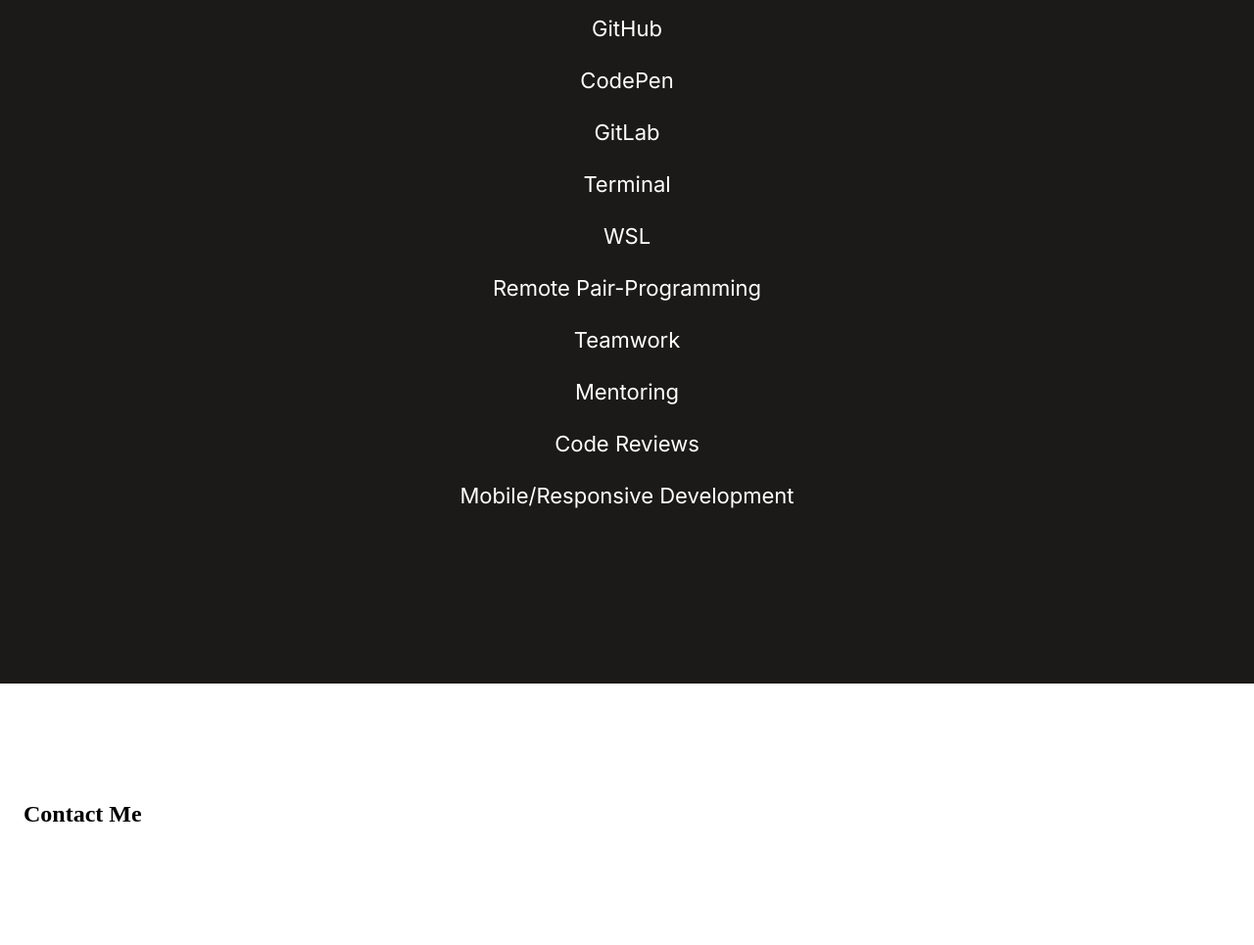
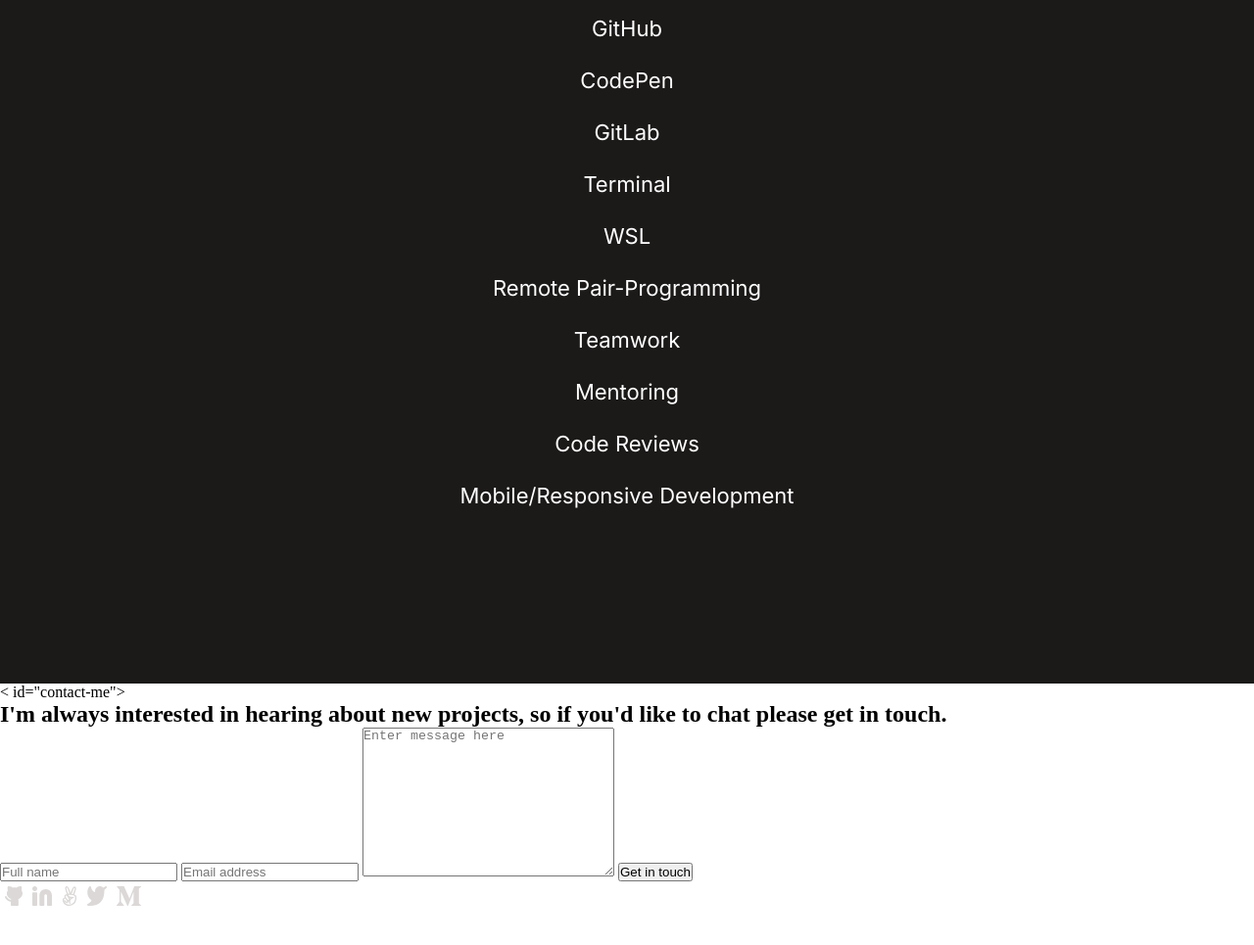
Before and after one commit to AmaduKamara/contact-form, a plain HTML site: page index.html in a window 1280 px wide. Shown: the part 6009-6974 px from the top of the page at 98% size. After the commit the page ends 6943 px from the top, so only its background shows below. Drawn offline with Linux system fonts and the light colour scheme.

Commit message:
Add contact-form structor and contents

```diff
--- a/css/main.css
+++ b/css/main.css
@@ -330,3 +330,7 @@ li {
 #contact-me {
   padding: 120px 24px;
 }
+
+.footer-social-icons {
+  color: #505f79;
+}
--- a/index.html
+++ b/index.html
@@ -290,8 +290,83 @@
           </ul>
         </div>
       </div>
-      <div id="contact-me">
-        <h2>Contact Me</h2>
+      < id="contact-me">
+        <h2>
+          I'm always interested in hearing about new projects, so if you'd like
+          to chat please get in touch.
+        </h2>
+        <form>
+          <input type="text" placeholder="Full name" />
+          <input type="email" placeholder="Email address" />
+          <textarea
+            cols="30"
+            rows="10"
+            placeholder="Enter message here"
+          ></textarea>
+          <button type="submit">Get in touch</button>
+        </form>
+          <div class="social">
+            <a
+              class="social-link"
+              href="https://github.com/SpaYco"
+              target="_blank"
+              rel="noreferrer noopener"
+            >
+              <img
+                class="social-icon footer-social-icons"
+                src="./media/svg/github.svg"
+                alt="GitHub Icon"
+              />
+            </a>
+            <a
+              class="social-link"
+              href="https://www.linkedin.com/in/spayco"
+              target="_blank"
+              rel="noreferrer noopener"
+            >
+              <img
+                class="social-icon footer-social-icons"
+                src="./media/svg/linkedin.svg"
+                alt="LinkedIn Icon"
+              />
+            </a>
+            <a
+              class="social-link"
+              href="https://angel.co/spayco"
+              target="_blank"
+              rel="noreferrer noopener"
+            >
+              <img
+                class="social-icon footer-social-icons"
+                src="./media/svg/angel.svg"
+                alt="AngelList Icon"
+              />
+            </a>
+            <a
+              class="social-link"
+              href="https://twitter.com/iSpaYco"
+              target="_blank"
+              rel="noreferrer noopener"
+            >
+              <img
+                class="social-icon footer-social-icons"
+                src="./media/svg/twitter.svg"
+                alt="Twitter Icon"
+              />
+            </a>
+            <a
+              class="social-link"
+              href="https://spayco.medium.com/"
+              target="_blank"
+              rel="noreferrer noopener"
+            >
+              <img
+                class="social-icon footer-social-icons"
+                src="./media/svg/medium.svg"
+                alt="Medium Icon"
+              />
+            </a>
+          </div>
       </div>
     </main>
 
```
